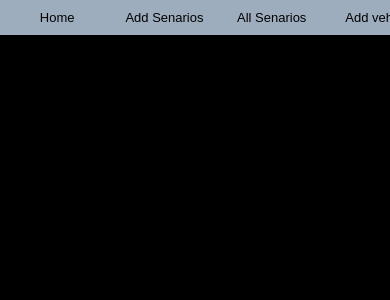
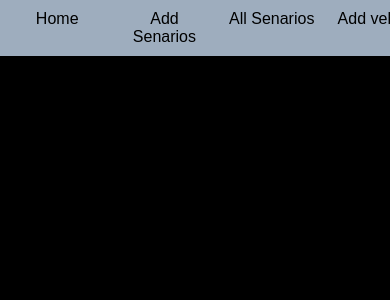
Before and after one commit to rajeshg0ud/appxxproject, a React (Create React App) app: page / in a window 390 px wide. Shown: the top 300 px of the page. Built offline with nearby package versions, Linux system fonts and the light colour scheme.

Commit message:
Update App.css

```diff
--- a/src/App.css
+++ b/src/App.css
@@ -58,11 +58,10 @@ body {
   background-color: #bbcadc;
 }
 
-/* Responsive Styles */
 @media screen and (max-width: 600px) {
   #App {
     flex-direction: column;
-
+    align-items: center;
   }
 
   nav {
@@ -71,7 +70,7 @@ body {
 
   li a{
     width: 88%;
-    font-size: small;
+    font-size: medium;
   }
 
   ul {
```
